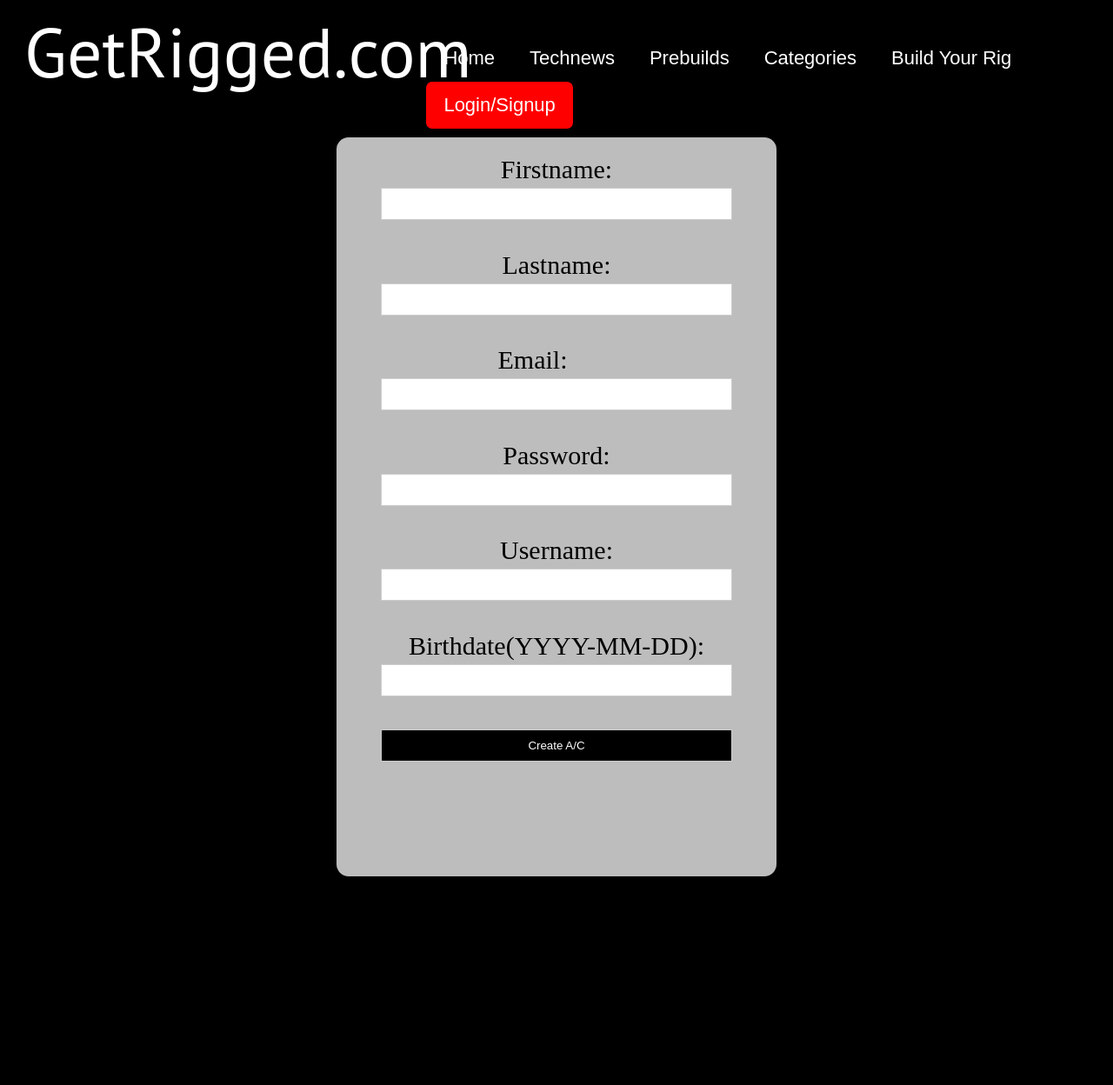
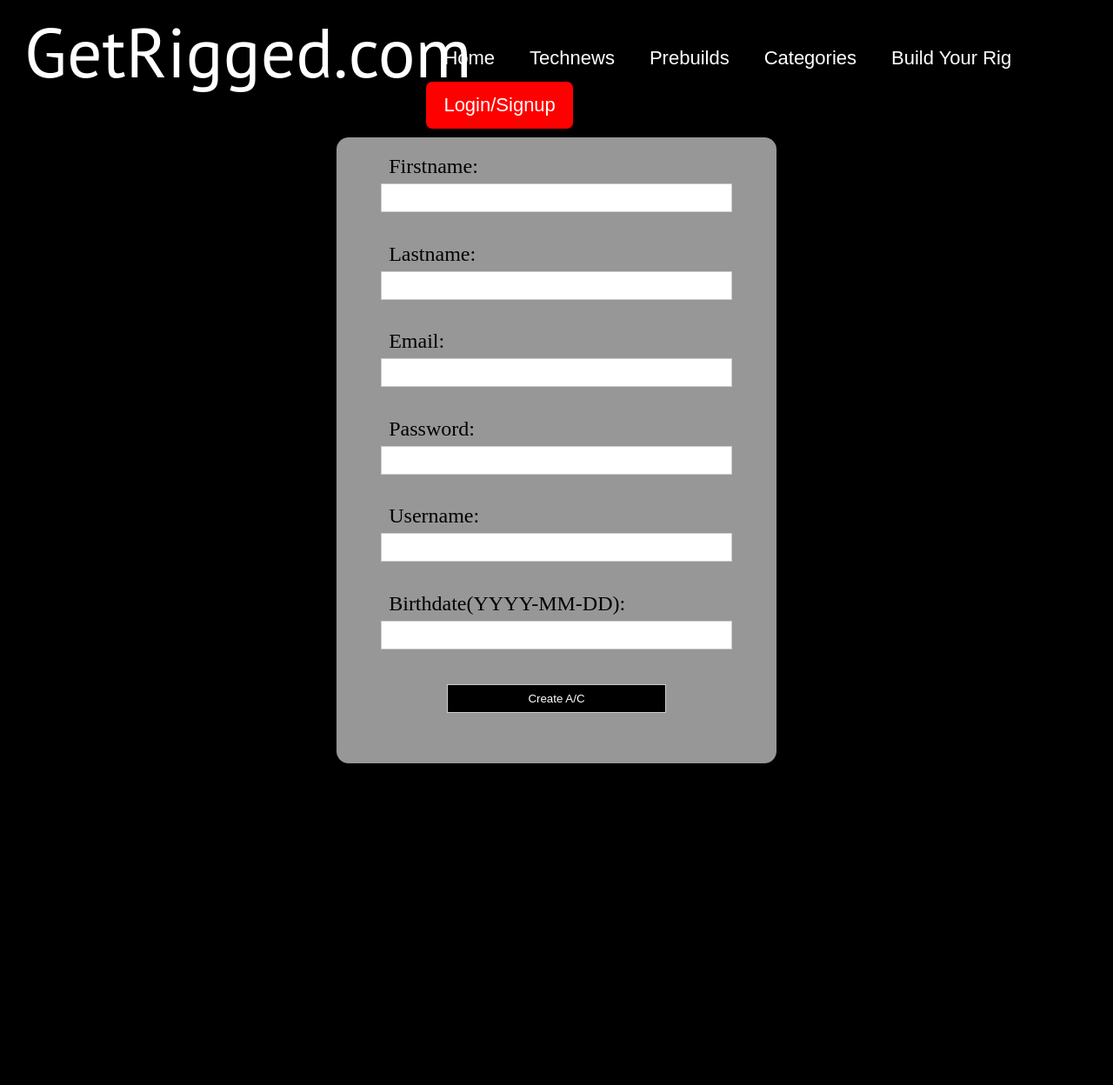
Before and after one commit to pratik-choudhari/getrigged, a PHP site: page /signup.php in a window 1280 px wide. Shown: the top 1248 px of the page at 87% size. After the commit the page ends 878 px from the top, so only its background shows below. Run offline with PHP 8.4, Linux system fonts and the light colour scheme; some web fonts are replaced.

Commit message:
signup form improved

```diff
--- a/signup.php
+++ b/signup.php
@@ -60,9 +60,9 @@
       }
       .formcontainer
       {
-        background-color:rgba( 189, 189, 189 ,1) ;
+        background-color:rgba( 189, 189, 189 , 0.8 ) ;
         width:40%;
-        height:53.125rem;
+        height:45rem;
         border-radius: 0.875rem;
       }
       .centerize
@@ -70,18 +70,24 @@
         font-size: 1.875rem;
         padding-top: 1.25rem;
       }
+      label {
+        display: flex;
+        justify-content: flex-start;
+        padding-left: 3.75rem;
+        font-size: 1.50rem;
+      }
       input
       {
         width: 80%;
-  padding: 0.625rem 1.250rem;
-  margin: 0.5px 0;
-  display: inline-block;
-  border: 1px solid #ccc;
+        padding: 0.50rem 1.250rem;
+        margin: 0.5px 0;
+        border: 1px solid #ccc;
   box-sizing: border-box;
         text-decoration: none; /* remove underline from anchors */
       }
       input[type=submit]
       {
+        width: 50%;
         background-color: #000000;
         color: white;
         cursor: pointer;
@@ -91,6 +97,7 @@
         background-color: green;
         color:black;
       }
+
     </style>
     <meta charset="utf-8">
     <title>Signup</title>
```
